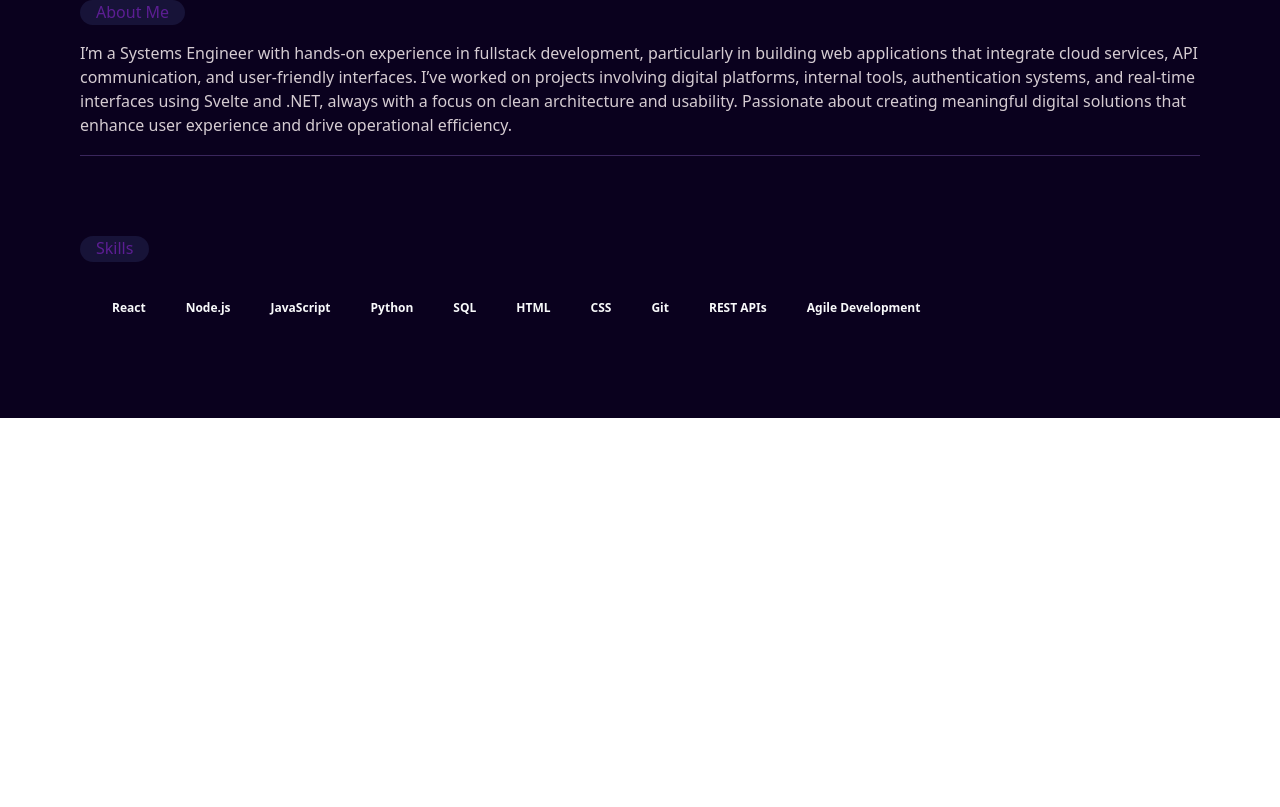
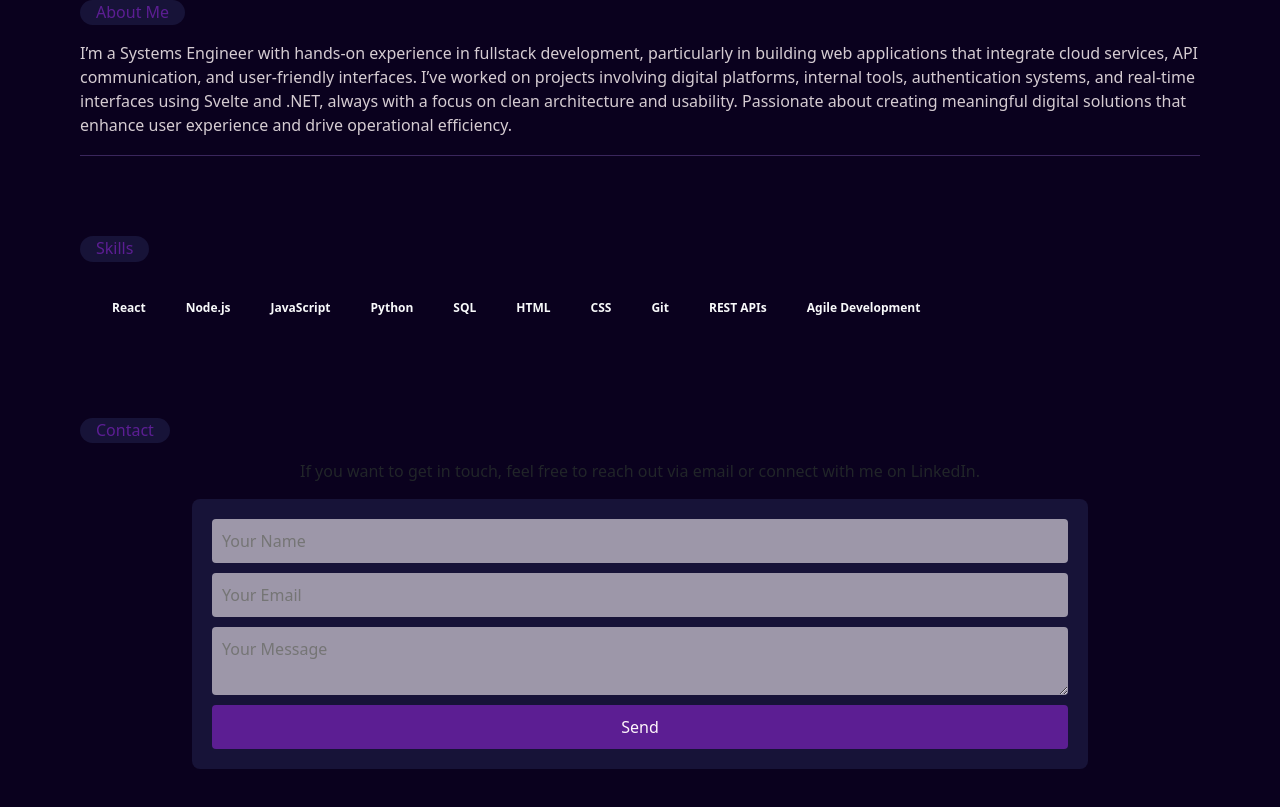
Before and after one commit to lauragonzls/portfolio, a React (Vite) app: page / in a window 1280 px wide. Shown: the part 683-1490 px from the top of the page. Before the commit the page ends 1101 px from the top, so only its background shows below. Built offline with nearby package versions, Linux system fonts and the light colour scheme.

Commit message:
feat: add contact section base

```diff
--- a/src/pages/Home.css
+++ b/src/pages/Home.css
@@ -123,3 +123,35 @@ h2{
   margin: auto;
   color: #d5ccd2;
 }
+.contact-form{
+  display: flex;
+  flex-direction: column;
+  justify-self: center;
+  gap: 10px;
+  padding: 20px;
+  background-color: #171338;
+  border-radius: 8px;
+  width: 80%;
+}
+
+input, textarea{
+  padding: 10px;
+  border: none;
+  border-radius: 4px;
+  background-color: #fef6fb94;
+  color: #171338;
+}
+
+.btn-submit{
+  background-color: #5c1e93;
+  color: #fef6fb;
+  border: none;
+  border-radius: 4px;
+  padding: 10px 20px;
+  cursor: pointer;
+  transition: background-color 0.3s ease;
+}
+
+.btn-submit:hover{
+  background-color: #8b57d7;
+}
--- a/src/pages/Home.jsx
+++ b/src/pages/Home.jsx
@@ -51,6 +51,10 @@ function Home() {
                 <h3 className='c-title'>Skills</h3>
                 <Skills />
             </section>
+            <section className='gap-3'>
+                <h3 className='c-title'>Contact</h3>
+                <Contact />
+            </section>
 
         </div>
     );
@@ -78,5 +82,21 @@ function Skills() {
         </div>
     );
 }
+function Contact() {
+    return (
+        <div>
+              <p>If you want to get in touch, feel free to reach out via email or connect with me on LinkedIn.</p>
+            <div className="gap-2">
+               {/* Forms to contact*/}
+              <form action="" className='contact-form'>
+                <input type="text" placeholder="Your Name" required />
+                <input type="email" placeholder="Your Email" required />
+                <textarea placeholder="Your Message" required></textarea>
+                <button type="submit" className='btn-submit'>Send</button>
+              </form>
+           </div>
+       </div>
+   );
+}
 
 export default Home;
```
